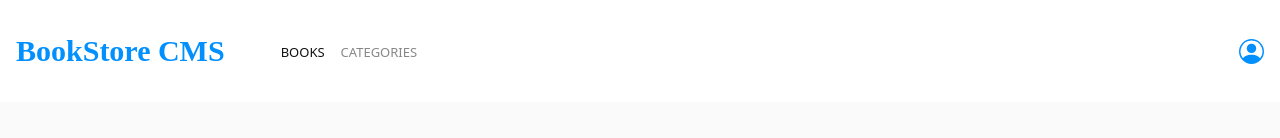
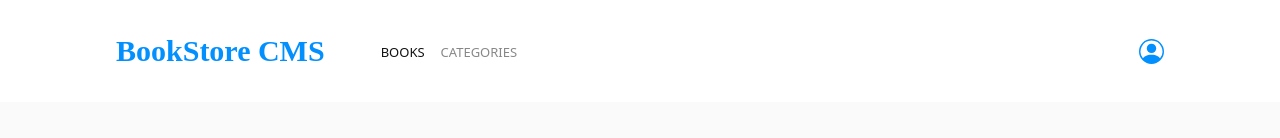
Before and after one commit to tarikbouari/Bookstore, a React (Create React App) app: page / in a window 1280 px wide. Shown: the top 138 px of the page. Built offline with nearby package versions, Linux system fonts and the light colour scheme; no server answers.

Commit message:
Update component

```diff
--- a/src/components/nav.module.css
+++ b/src/components/nav.module.css
@@ -1,8 +1,8 @@
 
 .navigation {
   display: flex;
-  width: 100%;
   height: 70px;
+  margin: 0 6.25rem;
   justify-content: space-between;
   align-items: center;
 }
```
